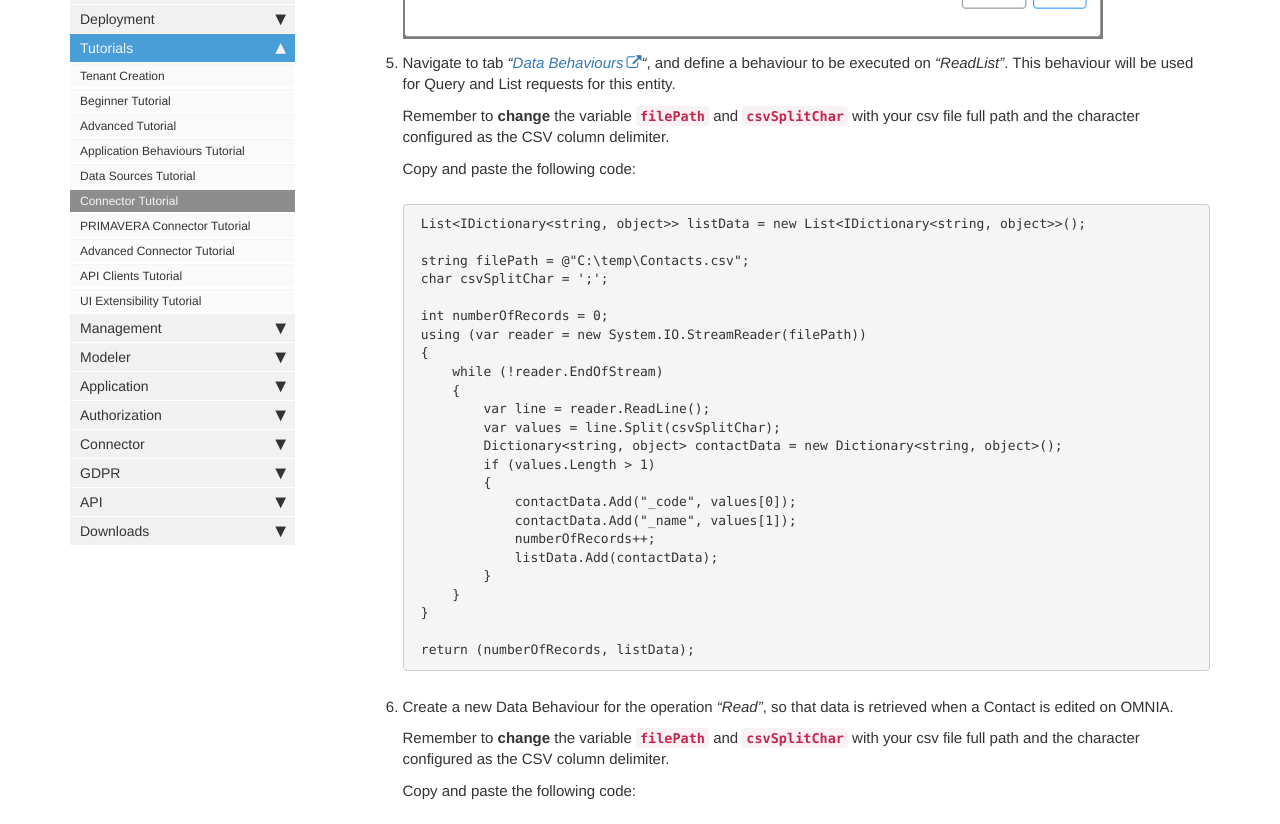
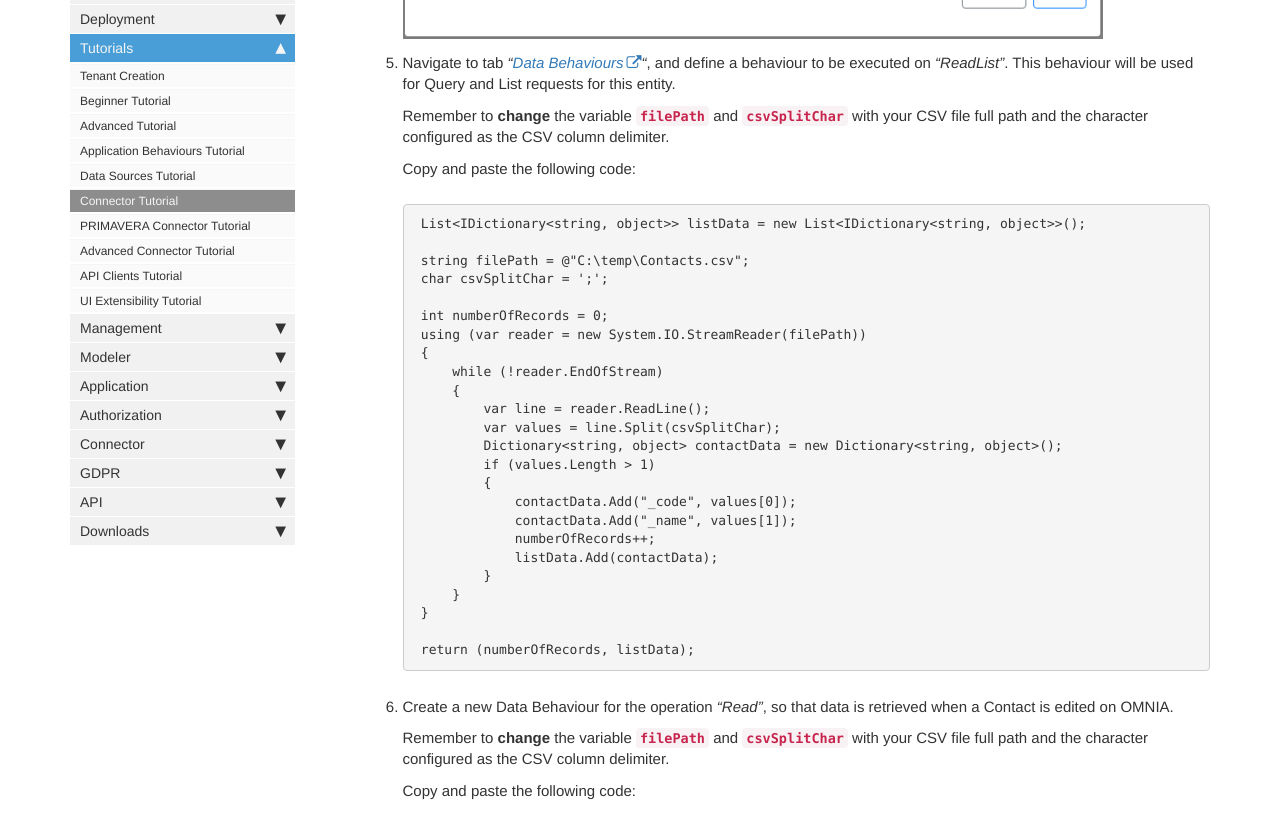
Before and after one commit to daniel8lopes/omnia3, a Jekyll site: the page built from docs/pages/omnia3/Tutorials/omnia3_connectortutorial.md, in a window 1280 px wide and 1400 px high, scrolled down 3504 px. Shown: the part 153-977 px from the top of the window. Built offline with Jekyll 4.4.1, drawn with Linux system fonts in a browser that asks for light colours; nearby versions of some CDN libraries; comment, search, counter and statistics services are not loaded; some of the changed text lies outside the part shown.

````diff
--- a/docs/pages/omnia3/Tutorials/omnia3_connectortutorial.md
+++ b/docs/pages/omnia3/Tutorials/omnia3_connectortutorial.md
@@ -60,9 +60,9 @@ This tutorial assumes that you have created a OMNIA tenant ([click here to see h
 
 	![Modeler create PhoneNo_attribute](/images/tutorials/connector/Modeler-Create-Attribute-PhoneNo.PNG)
 
-5. Navigate to tab *"[Data Behaviours](https://docs.numbersbelieve.com/omnia3_modeler_datasources.html)"*, and define a behaviour to be executed on *"ReadList"*. This behaviour will be used for Query and List requests for this entity.
+5. Navigate to tab *"[Data Behaviours](https://docs.omnialowcode.com/omnia3_modeler_datasources.html)"*, and define a behaviour to be executed on *"ReadList"*. This behaviour will be used for Query and List requests for this entity.
 
-    Remember to **change** the variable **```filePath```** and **```csvSplitChar```** with your csv file full path and the character configured as the CSV column delimiter.
+    Remember to **change** the variable **```filePath```** and **```csvSplitChar```** with your CSV file full path and the character configured as the CSV column delimiter.
 
     Copy and paste the following code:
     ```C#
@@ -94,7 +94,7 @@ This tutorial assumes that you have created a OMNIA tenant ([click here to see h
 
 6. Create a new Data Behaviour for the operation *"Read"*, so that data is retrieved when a Contact is edited on OMNIA.
 
-    Remember to **change** the variable **```filePath```** and **```csvSplitChar```**  with your csv file full path and the character configured as the CSV column delimiter.
+    Remember to **change** the variable **```filePath```** and **```csvSplitChar```**  with your CSV file full path and the character configured as the CSV column delimiter.
 
     Copy and paste the following code:
 
@@ -132,7 +132,7 @@ This tutorial assumes that you have created a OMNIA tenant ([click here to see h
 
 7. On *"Data Behaviours"* of Agent Contact, define a behaviour, to be executed on *"Update"* (when a Contact is updated on OMNIA).
 
-    Remember to **change** the variable **```filePath```** and **```csvSplitChar```**  with your csv file full path and the character configured as the CSV column delimiter.
+    Remember to **change** the variable **```filePath```** and **```csvSplitChar```**  with your CSV file full path and the character configured as the CSV column delimiter.
 
     Copy and paste the following code:
 
@@ -165,7 +165,7 @@ This tutorial assumes that you have created a OMNIA tenant ([click here to see h
 
 8. On *"Data Behaviours"* of Agent Contact, define a behaviour, to be executed on *"Create"* (when a Contact is updated on OMNIA).
 
-    Remember to **change** the variable **```filePath```** and **```csvSplitChar```**  with your csv file full path and the character configured as the CSV column delimiter.
+    Remember to **change** the variable **```filePath```** and **```csvSplitChar```**  with your CSV file full path and the character configured as the CSV column delimiter.
 
     Copy and paste the following code:
 
@@ -184,7 +184,7 @@ This tutorial assumes that you have created a OMNIA tenant ([click here to see h
 
 9. On *"Data Behaviours"* of Agent Contact, define a behaviour, to be executed on *"Delete"* (when a Contact is deleted on OMNIA).
 
-    Remember to **change** the variable **```filePath```** and **```csvSplitChar```**  with your csv file full path and the character configured as the CSV column delimiter.
+    Remember to **change** the variable **```filePath```** and **```csvSplitChar```**  with your CSV file full path and the character configured as the CSV column delimiter.
 
     Copy and paste the following code:
 
````
Also changed, not shown: other parts of docs/pages/omnia3/Tutorials/omnia3_connectortutorial.md (+1 -1 lines).
